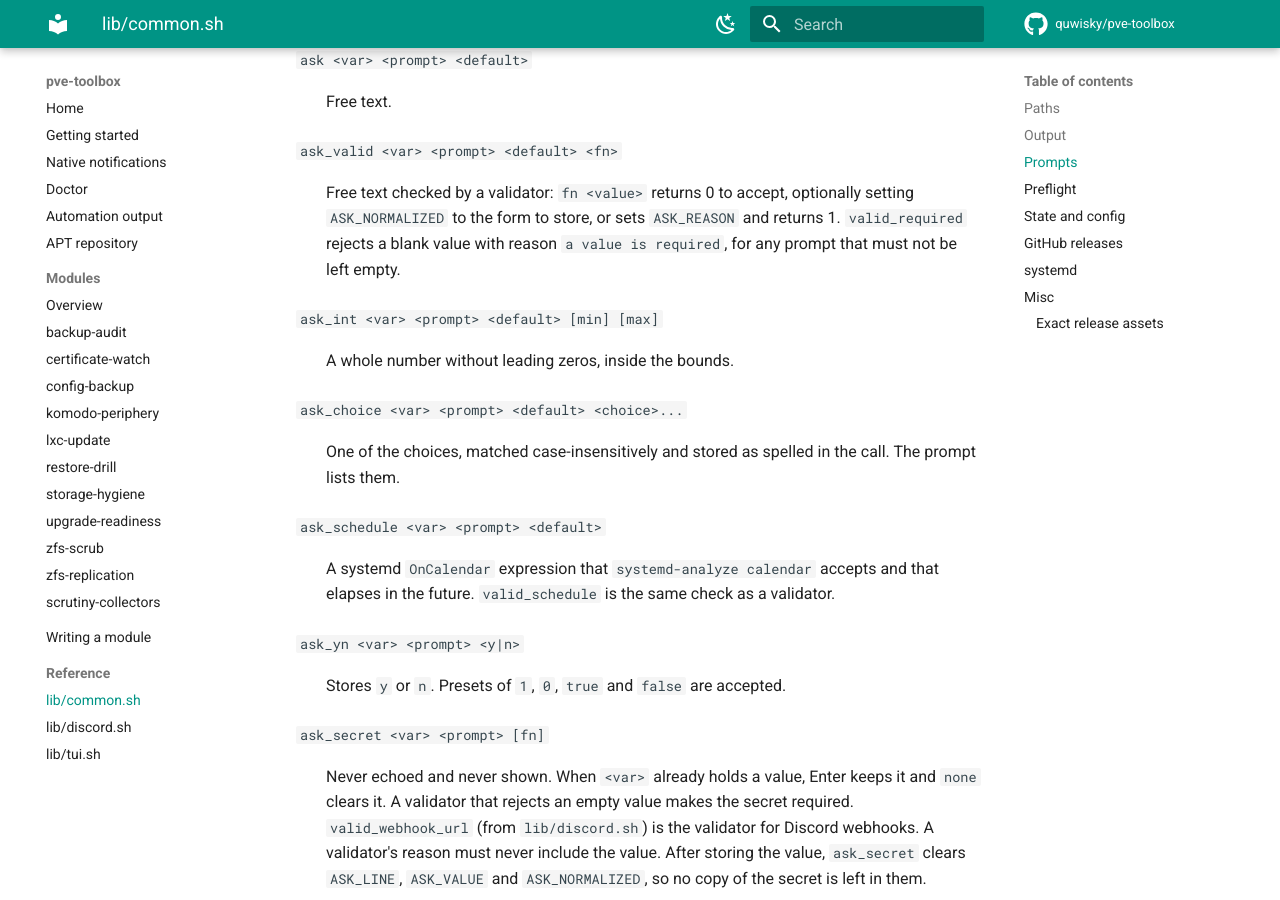
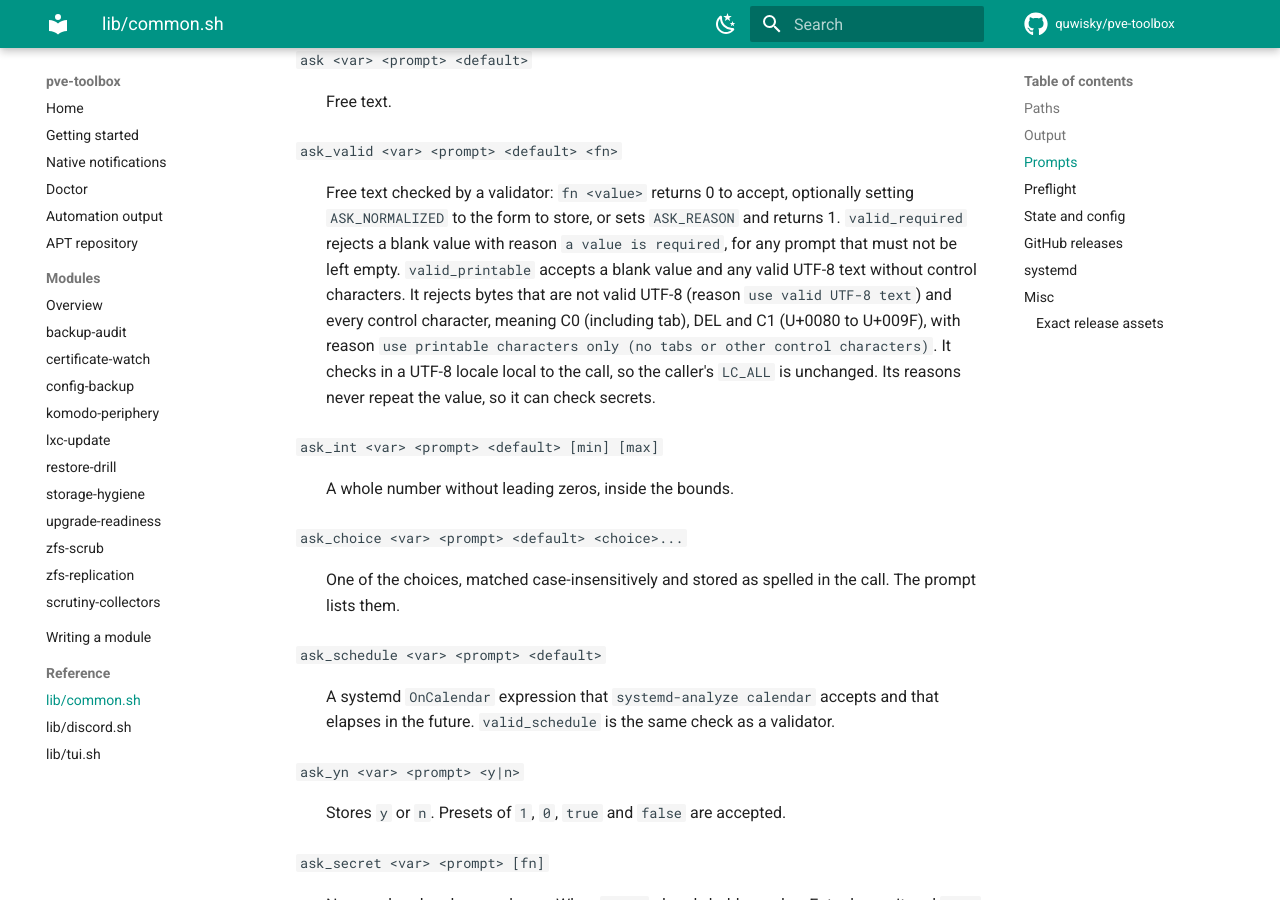
Before and after one commit to quwisky/pve-toolbox, an MkDocs documentation site: the page built from docs/reference/common.md, in a window 1280 px wide and 900 px high, scrolled down 1453 px. Built offline with MkDocs 1.6.1 and Material for MkDocs 9.7.7, drawn with Linux system fonts in a browser that asks for light colours; comment, search, counter and statistics services are not loaded.

Commit message:
fix(common): add a shared printable-text validator
valid_printable refuses invalid UTF-8 and every control character, C1 included, in a UTF-8 locale local to the call. Its reasons never repeat the value.

```diff
--- a/docs/reference/common.md
+++ b/docs/reference/common.md
@@ -58,6 +58,13 @@ Every prompt follows the same rules:
   optionally setting `ASK_NORMALIZED` to the form to store, or sets
   `ASK_REASON` and returns 1. `valid_required` rejects a blank value with
   reason `a value is required`, for any prompt that must not be left empty.
+  `valid_printable` accepts a blank value and any valid UTF-8 text without
+  control characters. It rejects bytes that are not valid UTF-8 (reason
+  `use valid UTF-8 text`) and every control character, meaning C0 (including
+  tab), DEL and C1 (U+0080 to U+009F), with reason
+  `use printable characters only (no tabs or other control characters)`. It
+  checks in a UTF-8 locale local to the call, so the caller's `LC_ALL` is
+  unchanged. Its reasons never repeat the value, so it can check secrets.
 
 `ask_int <var> <prompt> <default> [min] [max]`
 : A whole number without leading zeros, inside the bounds.
```
Also changed, not shown: 2 other files.
